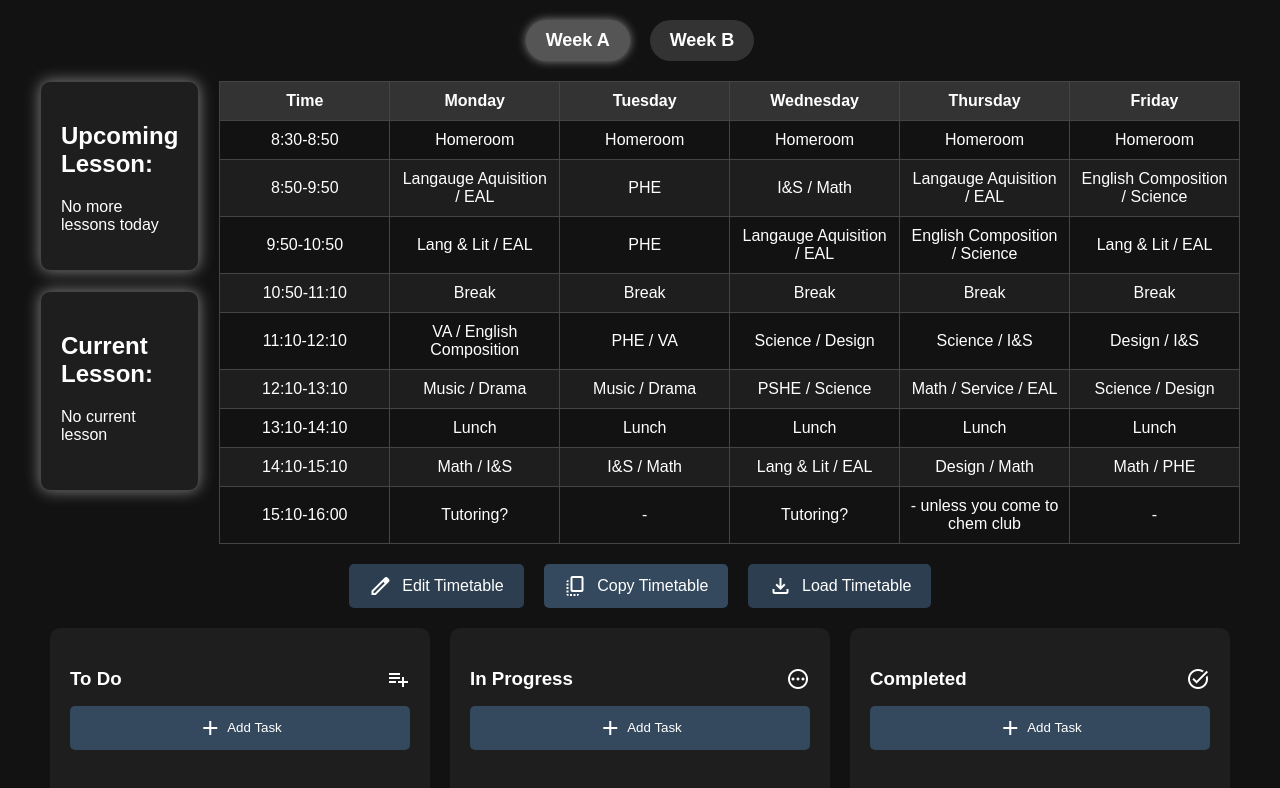
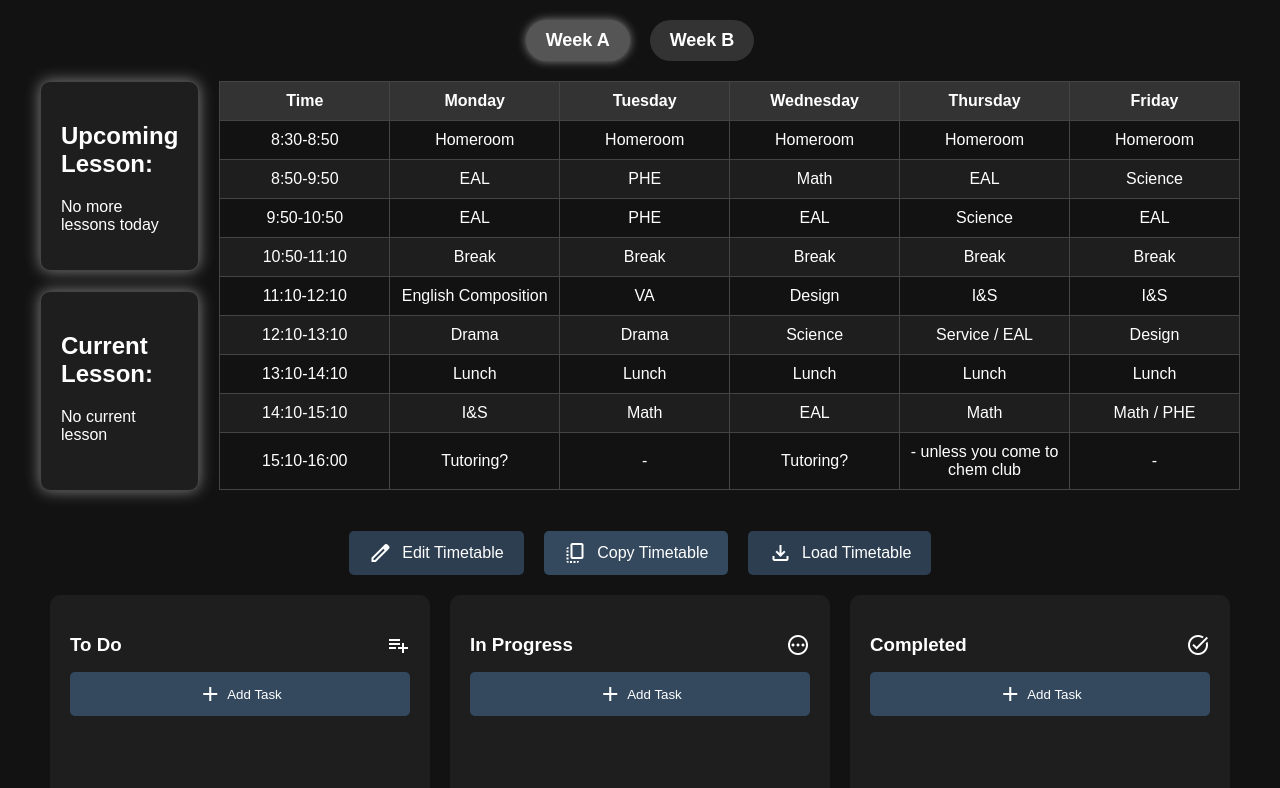
Before and after one commit to ServerBP/calendar-app, a SvelteKit app in the folder calendarSchool/: page /vivienne in a window 1280 px wide. Shown: the top 788 px of the page. Built offline with nearby package versions, Linux system fonts and the light colour scheme.

Commit message:
modified:   calendarSchool/src/routes/vivienne/+page.svelte

```diff
--- a/calendarSchool/src/routes/vivienne/+page.svelte
+++ b/calendarSchool/src/routes/vivienne/+page.svelte
@@ -4,31 +4,21 @@
     import { tick } from 'svelte';
 
     // Create stores for Week A and Week B schedules
-    const weekAStore = writable(JSON.parse(localStorage.getItem('weekA')) || {
-      Monday: ['Homeroom', 'Langauge Aquisition / EAL', 'Lang & Lit / EAL', 'Break', 'VA / English Composition', 'Music / Drama', 'Lunch', 'Math / I&S', 'Tutoring?'],
-      Tuesday: ['Homeroom', 'PHE', 'PHE', 'Break', 'PHE / VA', 'Music / Drama', 'Lunch', 'I&S / Math', '-'],
-      Wednesday: ['Homeroom', 'I&S / Math', 'Langauge Aquisition / EAL', 'Break', 'Science / Design', 'PSHE / Science', 'Lunch', 'Lang & Lit / EAL', 'Tutoring?'],
-      Thursday: ['Homeroom', 'Langauge Aquisition / EAL', 'English Composition / Science', 'Break', 'Science / I&S', 'Math / Service / EAL', 'Lunch', 'Design / Math', '- unless you come to chem club'],
-      Friday: ['Homeroom', 'English Composition / Science', 'Lang & Lit / EAL', 'Break', 'Design / I&S', 'Science / Design', 'Lunch', 'Math / PHE', '-']
-    });
+    const weekA = {
+      Monday: ['Homeroom', 'EAL', 'EAL', 'Break', 'English Composition', 'Drama', 'Lunch', 'I&S', 'Tutoring?'],
+      Tuesday: ['Homeroom', 'PHE', 'PHE', 'Break', 'VA', 'Drama', 'Lunch', 'Math', '-'],
+      Wednesday: ['Homeroom', 'Math', 'EAL', 'Break', 'Design', 'Science', 'Lunch', 'EAL', 'Tutoring?'],
+      Thursday: ['Homeroom', 'EAL', 'Science', 'Break', 'I&S', 'Service / EAL', 'Lunch', 'Math', '- unless you come to chem club'],
+      Friday: ['Homeroom', 'Science', 'EAL', 'Break', 'I&S', 'Design', 'Lunch', 'Math / PHE', '-']
+    };
 
-    const weekBStore = writable(JSON.parse(localStorage.getItem('weekB')) || {
-      Monday: ['Homeroom', 'I&S', 'Science / Design', 'Break', 'PHE / Science', 'Langauge Aquisition / EAL', 'Lunch', 'Lang & Lit / EAL', 'Tutoring?'],
-      Tuesday: ['Homeroom', 'PHE', 'PHE', 'Break', 'Math / VA', 'Science / Design', 'Lunch', 'I&S / PHE', '-'],
-      Wednesday: ['Homeroom', 'English Composition / Math', 'Design / English Composition', 'Break', 'Music / Drama', 'Math / Science', 'Lunch', 'VA / PSHE', 'Tutoring?'],
-      Thursday: ['Homeroom', 'Games', 'Games', 'Break', 'Music / Drama', 'Service / ATL / Maths', 'Lunch', 'I&S / English Composition', '- unless you come to chem club'],
-      Friday: ['Homeroom', 'Science / Math', 'Langauge Aquisition / EAL', 'Break', 'Math / I&S', 'Lang & Lit / EAL', 'Lunch', 'Design / Science', '-']
-    });
-
-    let weekA, weekB;
-    weekAStore.subscribe(value => {
-      weekA = value;
-      localStorage.setItem('weekA', JSON.stringify(value));
-    });
-    weekBStore.subscribe(value => {
-      weekB = value;
-      localStorage.setItem('weekB', JSON.stringify(value));
-    });
+    const weekB = {
+      Monday: ['Homeroom', 'I&S', 'Design', 'Break', 'Science', 'EAL', 'Lunch', 'EAL', 'Tutoring?'],
+      Tuesday: ['Homeroom', 'PHE', 'PHE', 'Break', 'VA', 'Design', 'Lunch', 'PHE', '-'],
+      Wednesday: ['Homeroom', 'Math', 'English Composition', 'Break', 'Drama', 'Science', 'Lunch', 'PSHE', 'Tutoring?'],
+      Thursday: ['Homeroom', 'Games', 'Games', 'Break', 'Drama', 'Maths', 'Lunch', 'English Composition', '- unless you come to chem club'],
+      Friday: ['Homeroom', 'Math', 'EAL', 'Break', 'I&S', 'EAL', 'Lunch', 'Science', '-']
+    };
 
     let currentWeek = 'A';
     let currentSchedule = weekA;
```
